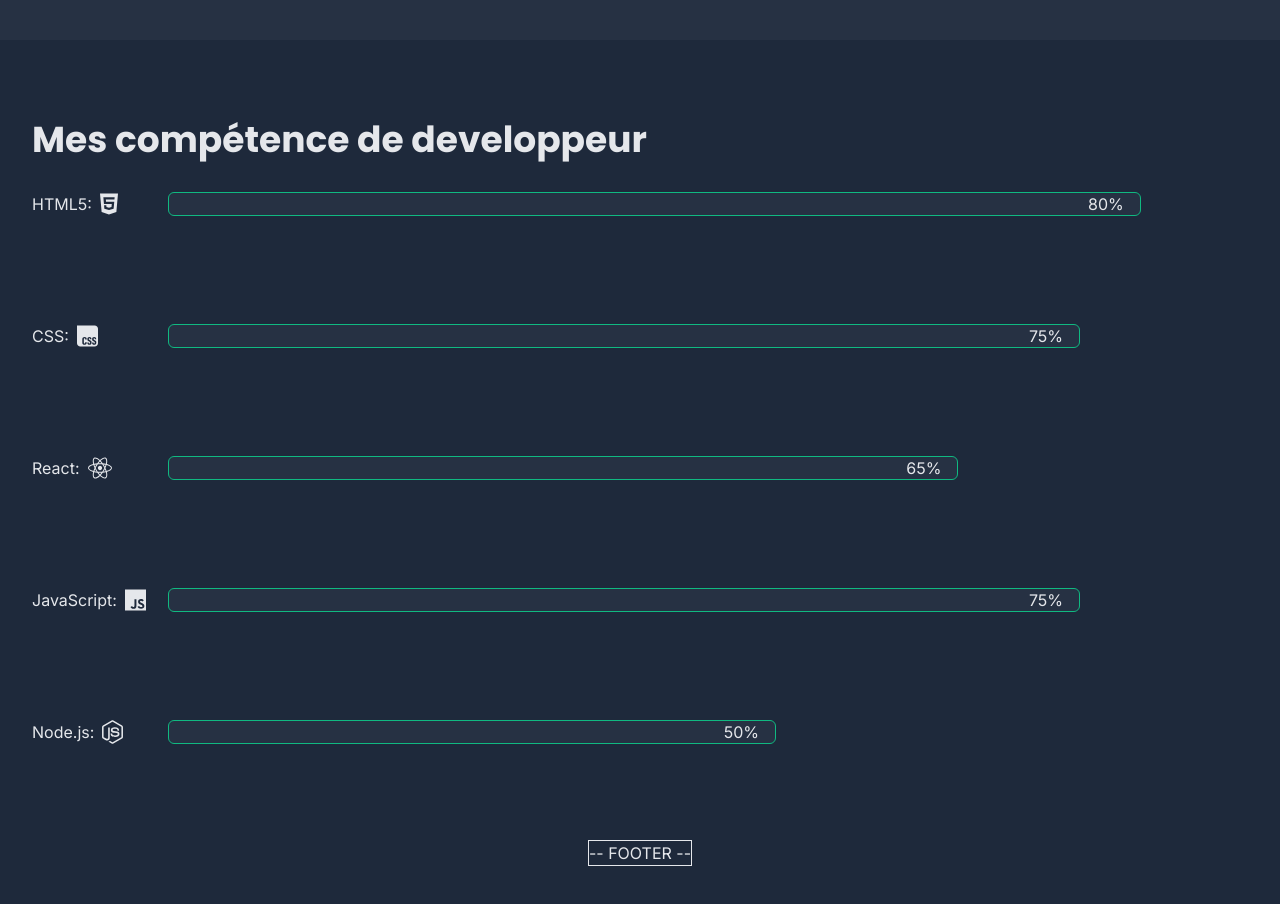
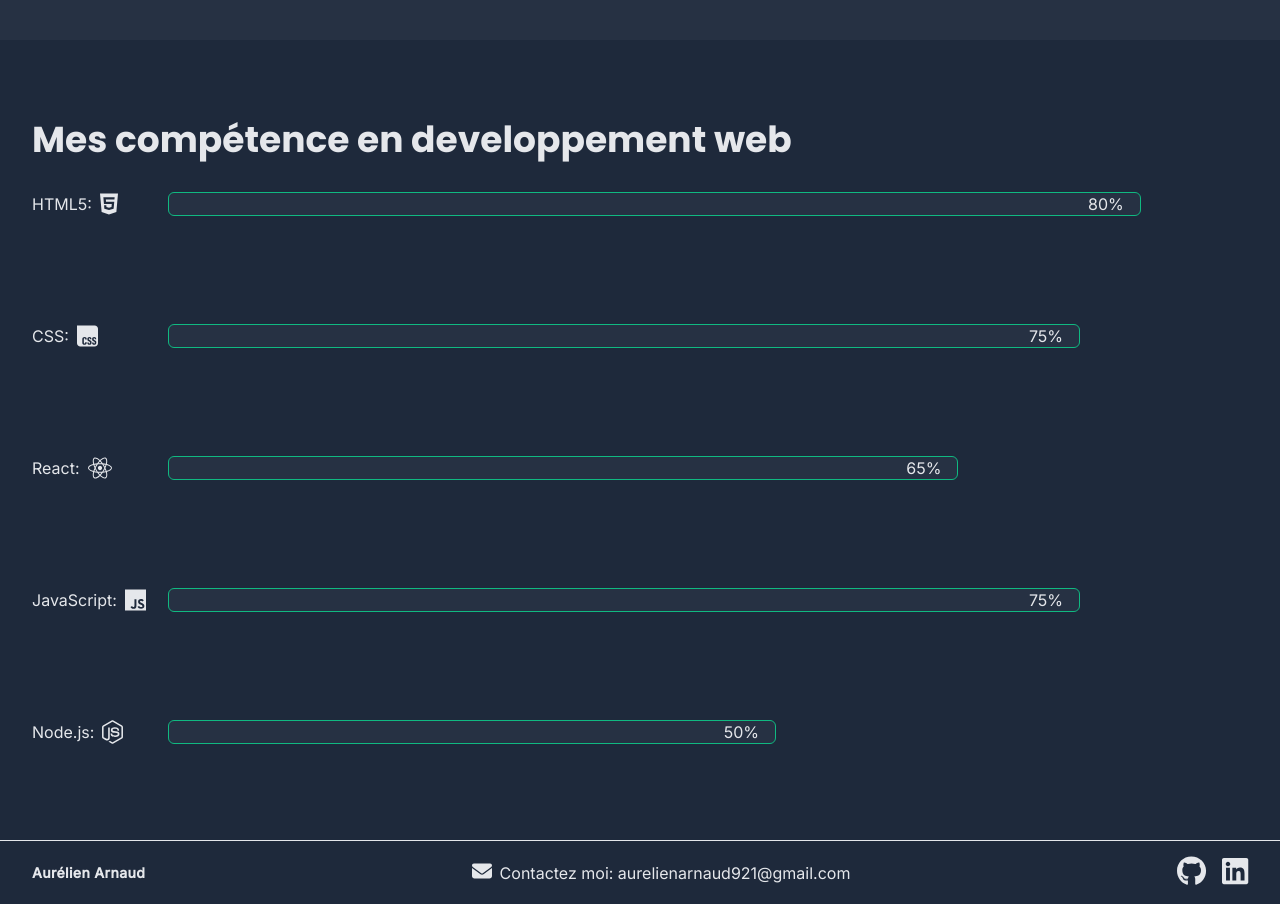
Before and after one commit to aurelienrnd/portfolio, a React (Vite) app: page / in a window 1280 px wide. Shown: the part 1560-2464 px from the top of the page. Before the commit the page ends 2426 px from the top, so only its background shows below. Built offline with nearby package versions, Linux system fonts and the light colour scheme.

Commit message:
feature : ajout du footer

```diff
--- a/src/compoments/layout/Footer.tsx
+++ b/src/compoments/layout/Footer.tsx
@@ -1,7 +1,42 @@
+import { FontAwesomeIcon } from '@fortawesome/react-fontawesome';
+import { faEnvelope } from '@fortawesome/free-solid-svg-icons';
+import { faGithub, faLinkedin } from '@fortawesome/free-brands-svg-icons';
+
 function Footer() {
   return (
-    <footer className="border-1">
-      <span>-- FOOTER --</span>
+    <footer
+      id="contact"
+      className="h-16 w-full flex justify-between items-center px-8 border-t"
+    >
+      <span className="font-syne text-sm font-extrabold tracking-wide">
+        Aurélien Arnaud
+      </span>
+
+      <a
+        href="mailto:tonemail@example.com"
+        className="hover:text-color-three flex gap-2"
+      >
+        <FontAwesomeIcon
+          icon={faEnvelope}
+          className="text-xl text-color-twoo"
+        />
+        Contactez moi: aurelienarnaud921@gmail.com
+      </a>
+
+      <div className="flex gap-4">
+        <a href="https://github.com/aurelienrnd">
+          <FontAwesomeIcon
+            icon={faGithub}
+            className="text-3xl text-color-twoo hover:text-color-three flex gap-2"
+          />
+        </a>
+        <a href="https://www.linkedin.com/in/aur%C3%A9lien-arnaud-99bba6350/">
+          <FontAwesomeIcon
+            icon={faLinkedin}
+            className="text-3xl text-color-twoo hover:text-color-three flex gap-2"
+          />
+        </a>
+      </div>
     </footer>
   );
 }
--- a/src/compoments/layout/Header.tsx
+++ b/src/compoments/layout/Header.tsx
@@ -35,7 +35,7 @@ function Header(): React.JSX.Element {
     { destination: navDestination, label: navLabel, icon: navIcon },
     { destination: '/#about', label: 'À propos', icon: faAddressCard },
     { destination: '/#skilles', label: 'Compétences', icon: faGear },
-    { destination: '/#footer', label: 'Contact', icon: faPaperPlane },
+    { destination: '/#contact', label: 'Contact', icon: faPaperPlane },
   ];
 
   // Modifie le liens "Projet" en "Acceuil" en fonction de la page visitée
--- a/src/compoments/pages/homePage/sections/Skilles.tsx
+++ b/src/compoments/pages/homePage/sections/Skilles.tsx
@@ -88,7 +88,7 @@ function Skilles() {
 
   return (
     <section id="skilles">
-      <h2>Mes compétence de developpeur</h2>
+      <h2>Mes compétence en developpement web</h2>
 
       <div className=" md:my-4 md:flex-row md:h-full">
         <div className="flex flex-col gap-4 md:justify-between h-full">
--- a/src/compoments/utility/Cmd.tsx
+++ b/src/compoments/utility/Cmd.tsx
@@ -10,7 +10,7 @@ import { useState } from 'react';
 function Cmd(): React.JSX.Element {
   const [questionLength, setQuestionLength] = useState(1);
   const questionList = [
-    { question: 'Vous souhaitez me contacter ?', direction: '#footer' },
+    { question: 'Vous souhaitez me contacter ?', direction: '#contact' },
     {
       question: 'En savoir plus à propos de moi ?',
       direction: '#about',
```
